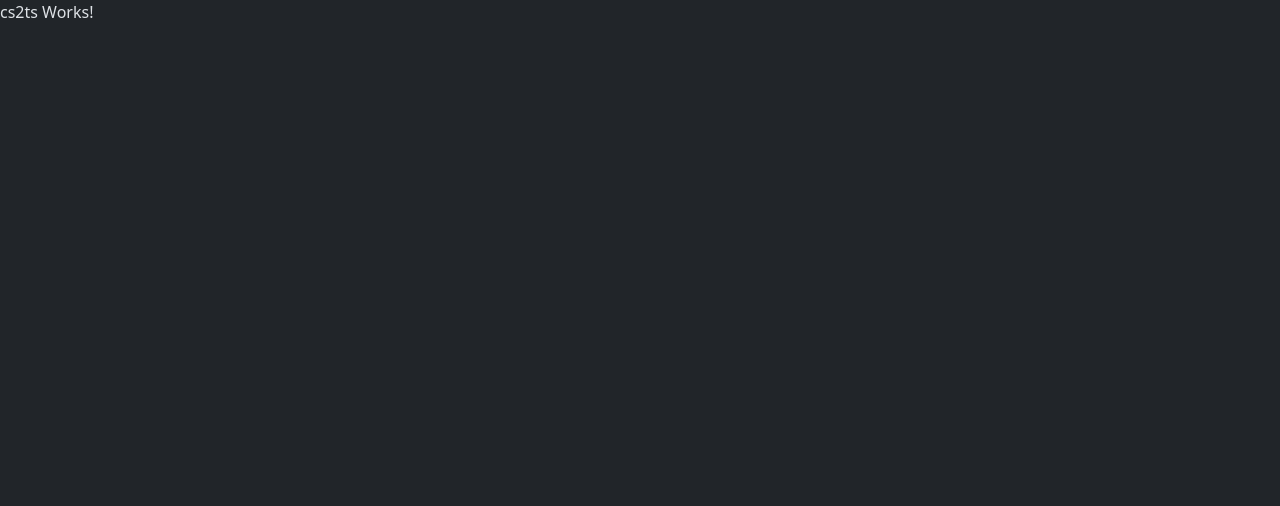
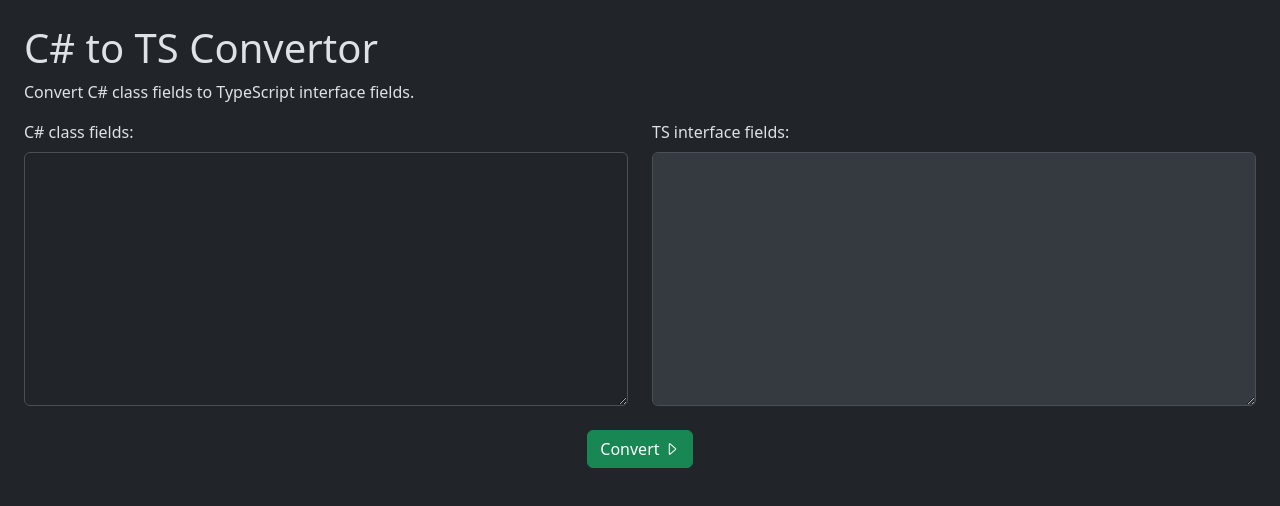
Before and after one commit to IPdotSetAF/CodeChef, an Angular app: page /cs2ts in a window 1280 px wide. Shown: the top 506 px of the page. Built offline with nearby package versions, Linux system fonts and the light colour scheme.

Commit message:
created cs2ts page

```diff
--- a/src/app/app.config.ts
+++ b/src/app/app.config.ts
@@ -5,5 +5,9 @@ import { routes } from './app.routes';
 import { provideClientHydration } from '@angular/platform-browser';
 
 export const appConfig: ApplicationConfig = {
-  providers: [provideZoneChangeDetection({ eventCoalescing: true }), provideRouter(routes), provideClientHydration()]
+  providers: [
+    provideZoneChangeDetection({ eventCoalescing: true }),
+    provideRouter(routes),
+    provideClientHydration()
+  ]
 };
--- a/src/app/cs2ts/cs2ts.component.html
+++ b/src/app/cs2ts/cs2ts.component.html
@@ -1 +1,25 @@
-<p>cs2ts Works!</p>
+<div class="container-fluid p-4">
+    <div class="row">
+        <h1>C# to TS Convertor</h1>
+        <p>Convert C# class fields to TypeScript interface fields.</p>
+    </div>
+
+    <div class="row">
+        <div class="col-md-6">
+            <label for="csharp-code" class="form-label">C# class fields:</label>
+            <textarea class="form-control" id="csharp-code" rows="10" (input)="inputDebouncer.next(csModel)" [(ngModel)]="csModel"></textarea>
+        </div>
+        <div class="col-md-6">
+            <label for="ts-code" class="form-label">TS interface fields:</label>
+            <textarea disabled="true" class="form-control" id="ts-code" rows="10" [ngModel]="tsModel"></textarea>
+        </div>
+    </div>
+
+    <br />
+
+    <div class="row">
+        <div class="col-12 d-flex justify-content-center">
+            <button class="btn btn-success" (click)="convert()">Convert <i class="bi bi-caret-right"></i></button>
+        </div>
+    </div>
+</div>
--- a/src/app/cs2ts/cs2ts.component.ts
+++ b/src/app/cs2ts/cs2ts.component.ts
@@ -1,11 +1,31 @@
-import { Component } from '@angular/core';
+import { AfterContentInit, Component } from '@angular/core';
+import { FormsModule } from '@angular/forms';
+import { debounceTime, Subject, takeLast, tap } from 'rxjs';
 
 @Component({
   selector: 'app-cs2ts',
   standalone: true,
-  imports: [],
+  imports: [FormsModule],
   templateUrl: './cs2ts.component.html',
   styleUrl: './cs2ts.component.css'
 })
-export class Cs2tsComponent {
+export class Cs2tsComponent implements AfterContentInit {
+  protected csModel !: string;
+  protected tsModel !: string;
+
+  protected inputDebouncer = new Subject<string>();
+
+  ngAfterContentInit(): void {
+    this.inputDebouncer.pipe(
+      debounceTime(500),
+      tap(value => this.convert(value)),
+      takeLast(1),
+    ).subscribe();
+  }
+
+  protected convert(csCode?: string) {
+    const value = csCode ? csCode : this.csModel;
+
+    this.tsModel = value;
+  }
 }
```
